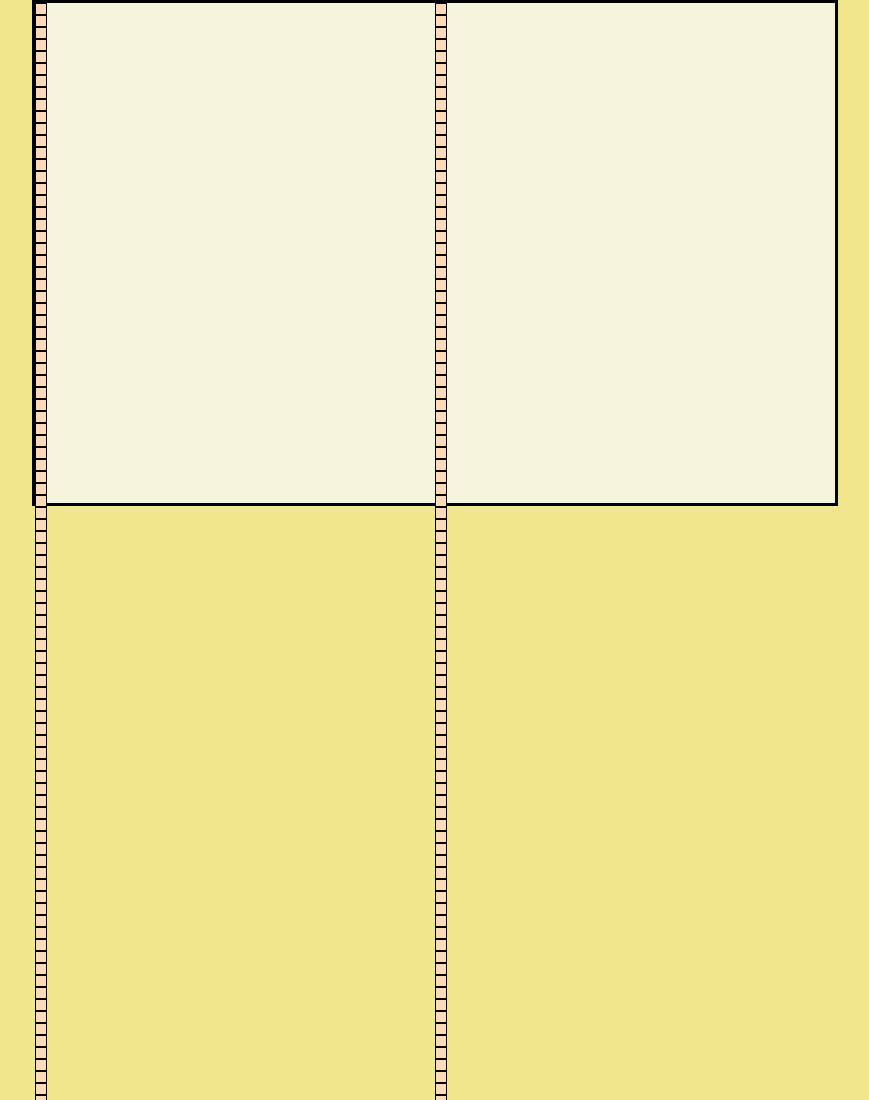
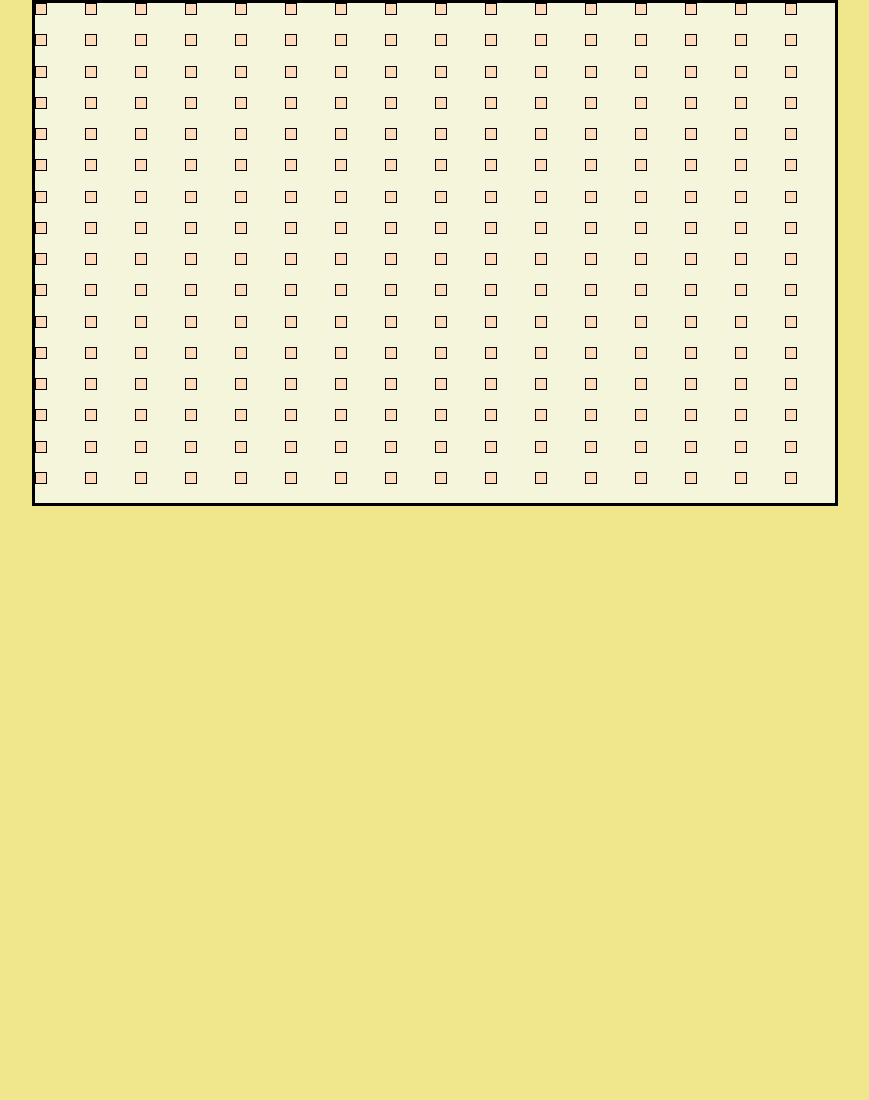
Before and after one commit to MatBenA/Etch-A-Sketch, a plain HTML site: page index.html in a window 1280 px wide. Shown: the top 1100 px of the page, without its empty margins (205-1074 px from the left). After the commit the page ends 800 px from the top, so only its background shows below. Drawn offline with Linux system fonts and the light colour scheme.

Commit message:
created 16x16 grid

```diff
--- a/grid.css
+++ b/grid.css
@@ -1,4 +1,4 @@
 .container{
     display: grid;
-    grid-template-columns: 1fr 1fr;
+    grid-template-columns: repeat(16, auto);
 }
--- a/style.css
+++ b/style.css
@@ -16,8 +16,6 @@ body {
     border: 3px solid black;
     height: 500px;
 
-    display: grid;
-    grid-template-columns: 1fr 1fr;
 }
 
 .cell{
```
